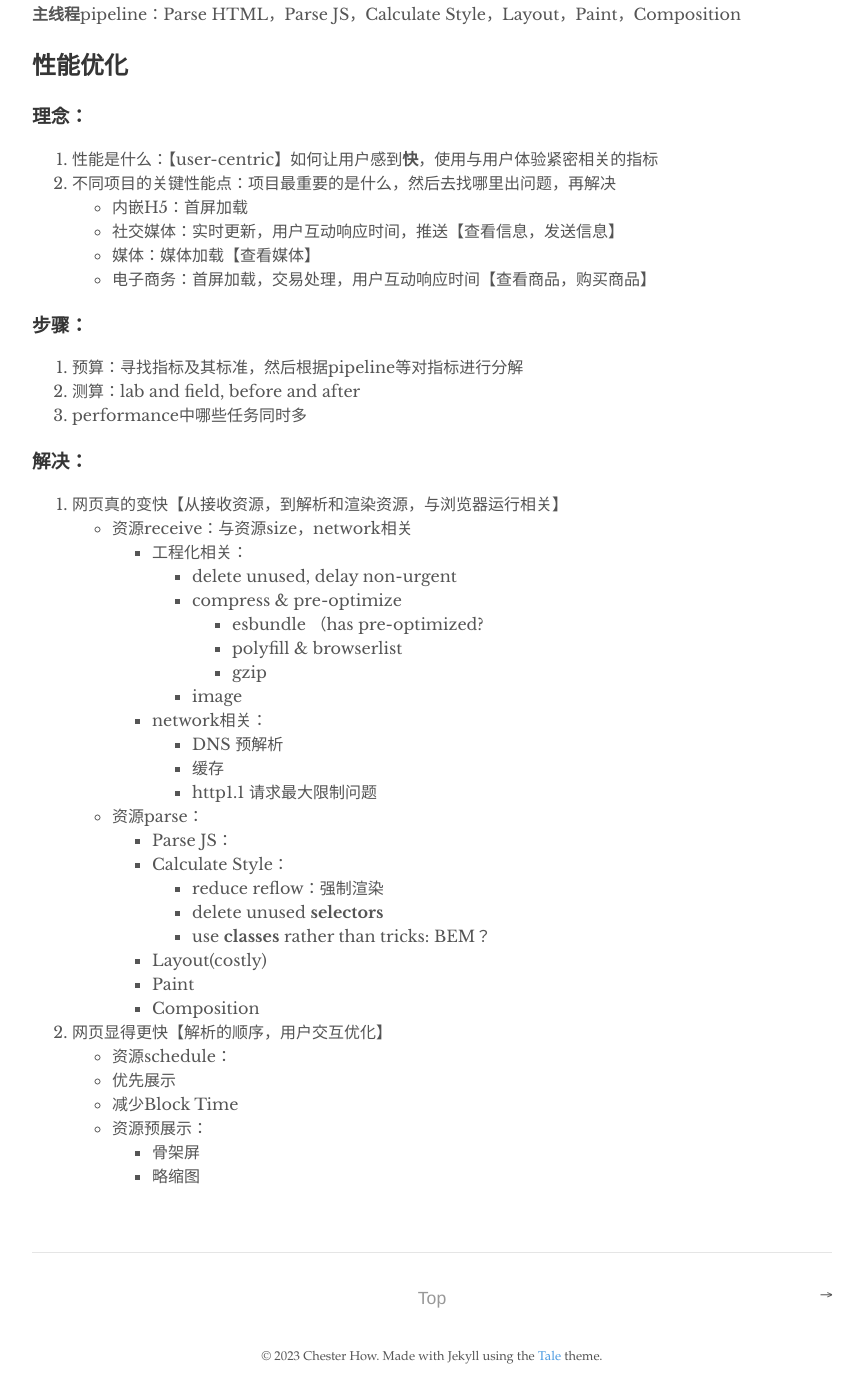
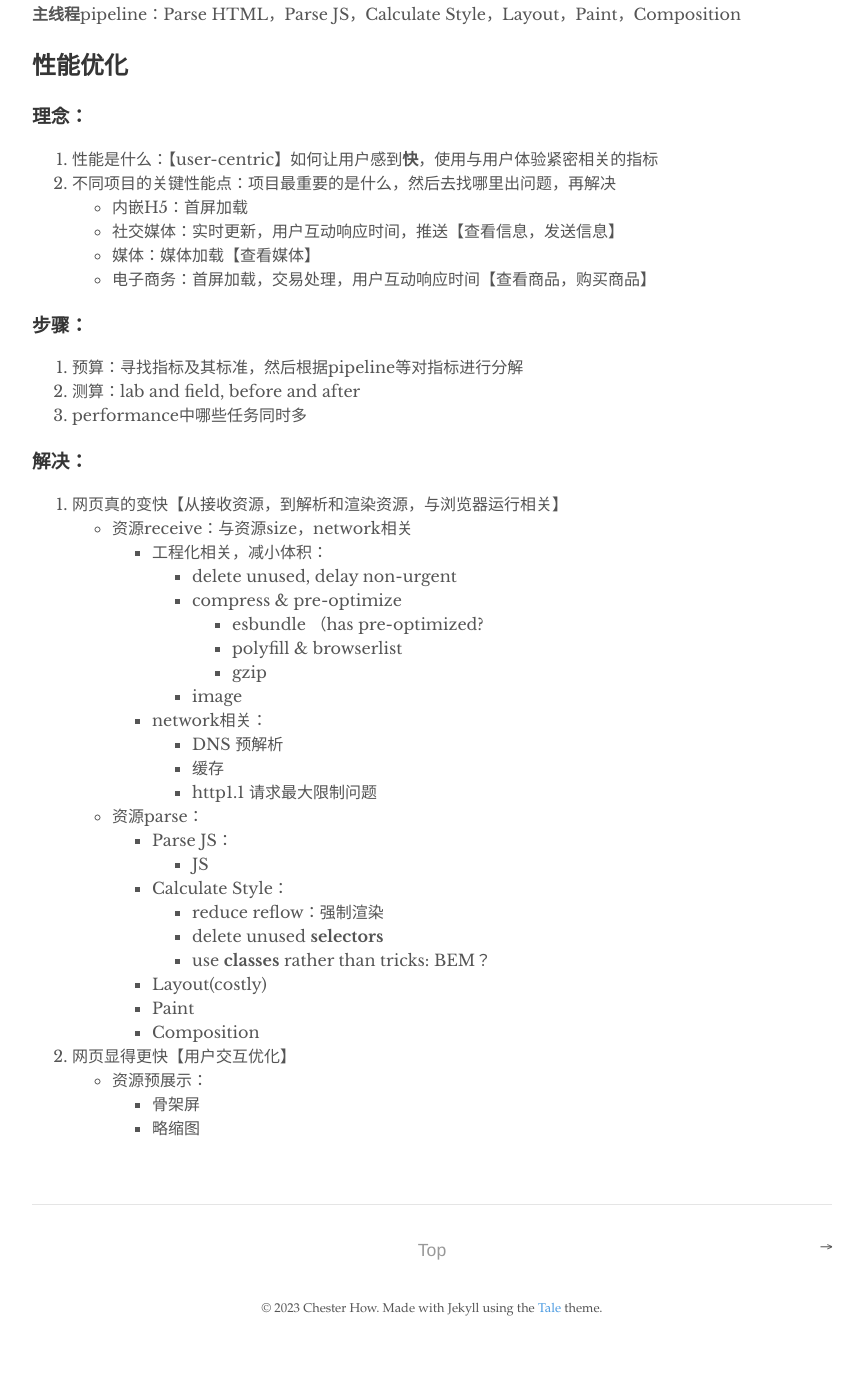
Before and after one commit to qqqqyan/qqqqyan.github.io, a Jekyll site: the page built from _posts/2023-12-1-网页性能概述.md, in a window 1280 px wide and 1400 px high, scrolled down 575 px. Shown: the whole window, without its empty margins (208-1071 px from the left). Built offline with Jekyll 4.4.1, drawn with Linux system fonts in a browser that asks for light colours; after the commit the page ends 1927 px from its top, so only the background shows below that.

Commit message:
modify post

```diff
--- a/_posts/2023-12-1-网页性能概述.md
+++ b/_posts/2023-12-1-网页性能概述.md
@@ -33,7 +33,7 @@ Renderer有**主线程**，composition线程
 ### 解决：
 1. 网页真的变快【从接收资源，到解析和渲染资源，与浏览器运行相关】
    - 资源receive：与资源size，network相关
-     - 工程化相关：
+     - 工程化相关，减小体积：
        - delete unused, delay non-urgent
        - compress & pre-optimize
            - esbundle （has pre-optimized?
@@ -47,6 +47,7 @@ Renderer有**主线程**，composition线程
 
    - 资源parse：
      - Parse JS：
+       - JS
      - Calculate Style：
          - reduce reflow：强制渲染
          - delete unused **selectors**
@@ -55,10 +56,7 @@ Renderer有**主线程**，composition线程
      - Paint
      - Composition
 
-2. 网页显得更快【解析的顺序，用户交互优化】
-  - 资源schedule：
-     - 优先展示
-     - 减少Block Time
+2. 网页显得更快【用户交互优化】
    - 资源预展示：
      - 骨架屏
      - 略缩图
```
Also changed, not shown: 1 other file.
